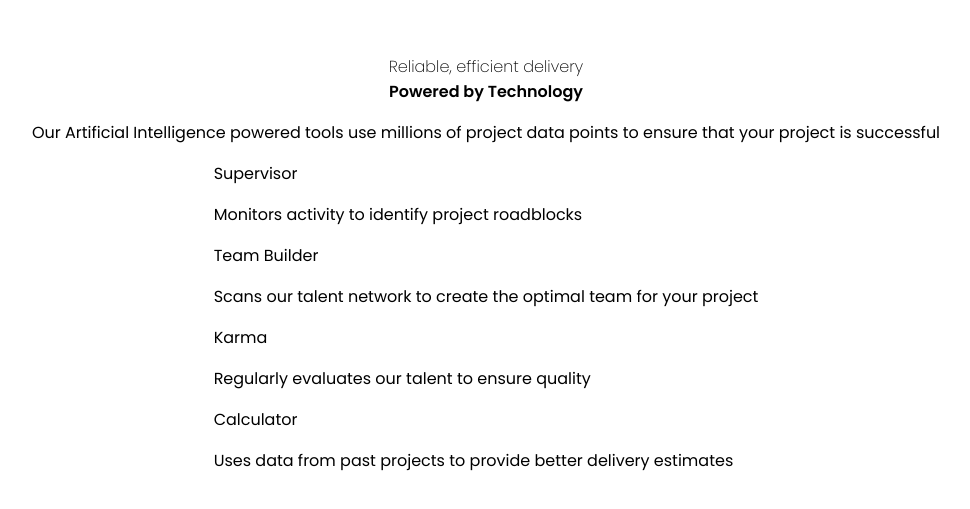
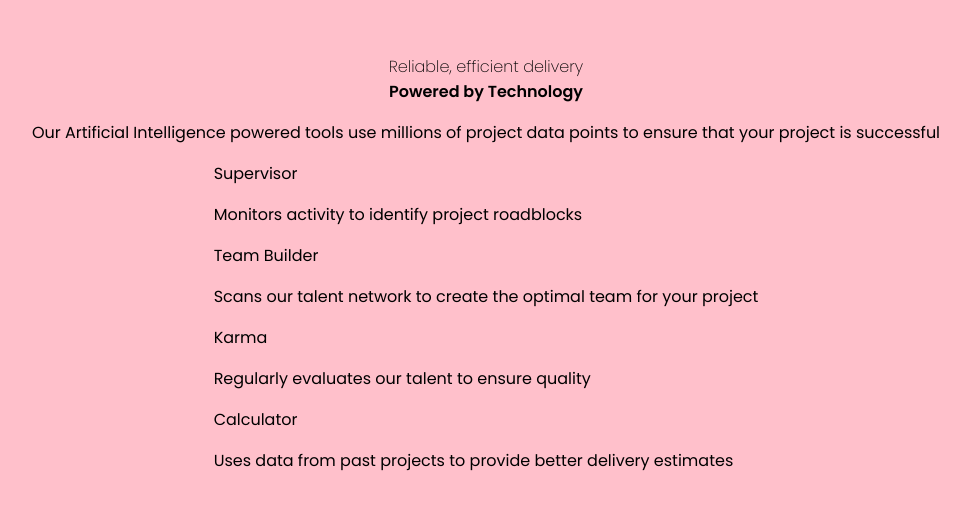
Before and after one commit to Orange4Broom/Four-card-feature-section, a plain HTML site: page index.html in a window 1280 px wide. Shown: the part 129-638 px from the top of the page, without its empty margins (154-1124 px from the left). Drawn offline with Linux system fonts and the light colour scheme.

Commit message:
Branch test

```diff
--- a/styles/style.sass
+++ b/styles/style.sass
@@ -14,6 +14,8 @@
         margin: 0
         padding: 0
 
+        background: pink
+
         .thin-header
             font-weight: 200
 
```
Also changed, not shown: styles/style.css, 1 other file.
